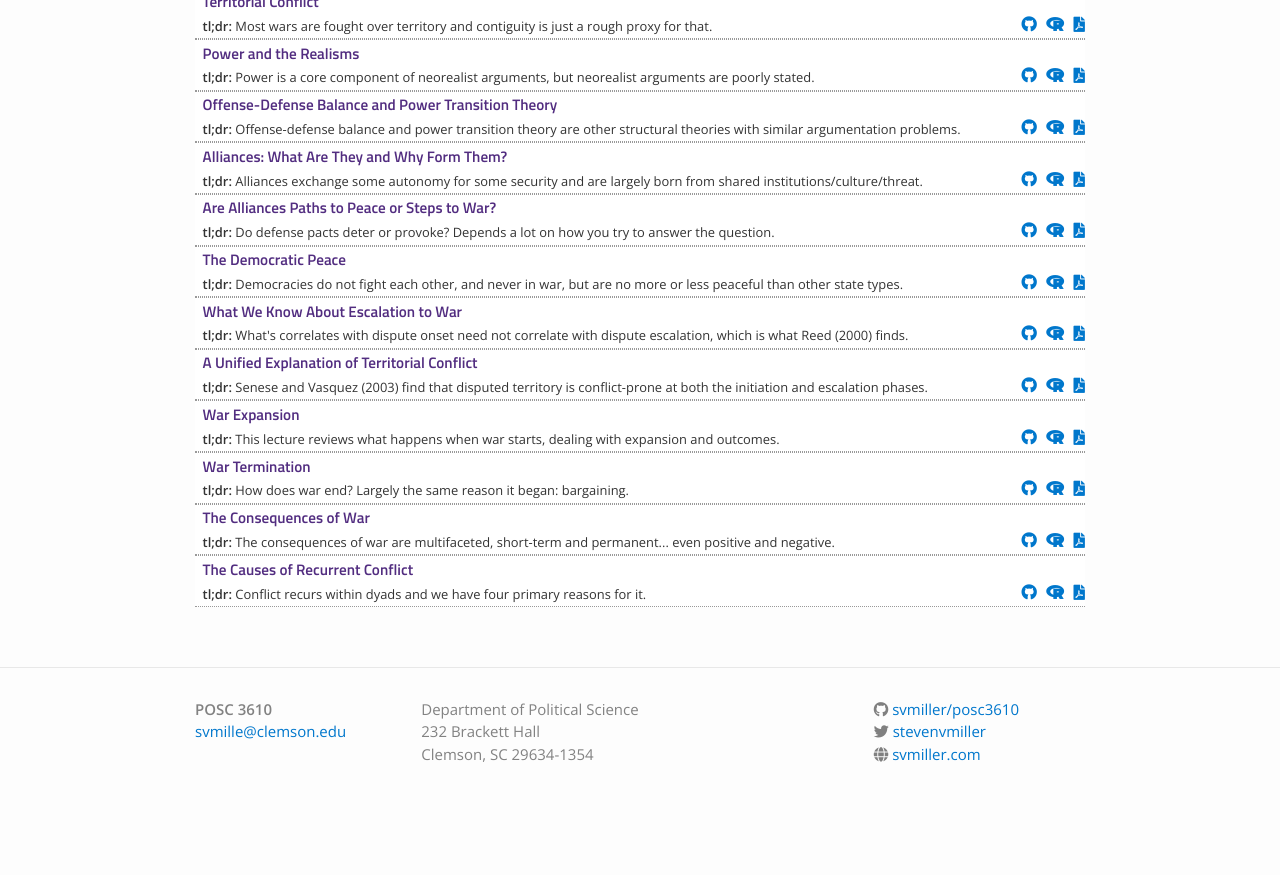
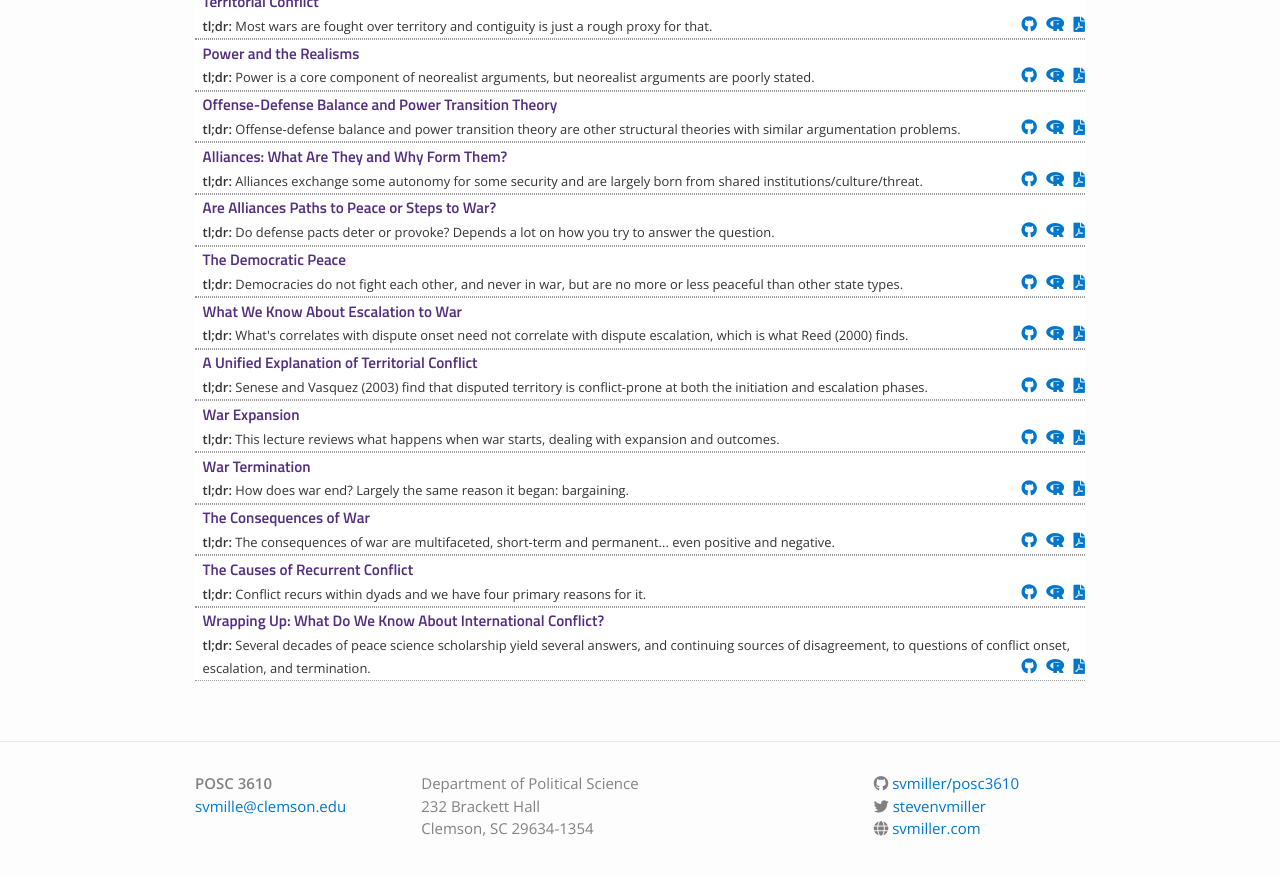
Before and after one commit to svmiller/posc3610, a Jekyll site: the page built from lectures.md, in a window 1280 px wide and 900 px high, scrolled down 709 px. Shown: the top 875 px of the window. Built offline with Jekyll 4.4.1, drawn with Linux system fonts in a browser that asks for light colours; nearby versions of some CDN libraries; before the commit the page ends 1534 px from its top, so only the background shows below that.

Commit message:
add lecture.

```diff
--- a/_data/lectures.yml
+++ b/_data/lectures.yml
@@ -97,3 +97,8 @@
   filename: recurrent-conflict
   dirname: recurrent-conflict
   tldr: "Conflict recurs within dyads and we have four primary reasons for it."
+
+- title: "Wrapping Up: What Do We Know About International Conflict?"
+  filename: wrapping-up
+  dirname: wrapping-up
+  tldr: "Several decades of peace science scholarship yield several answers, and continuing sources of disagreement, to questions of conflict onset, escalation, and termination."
```
